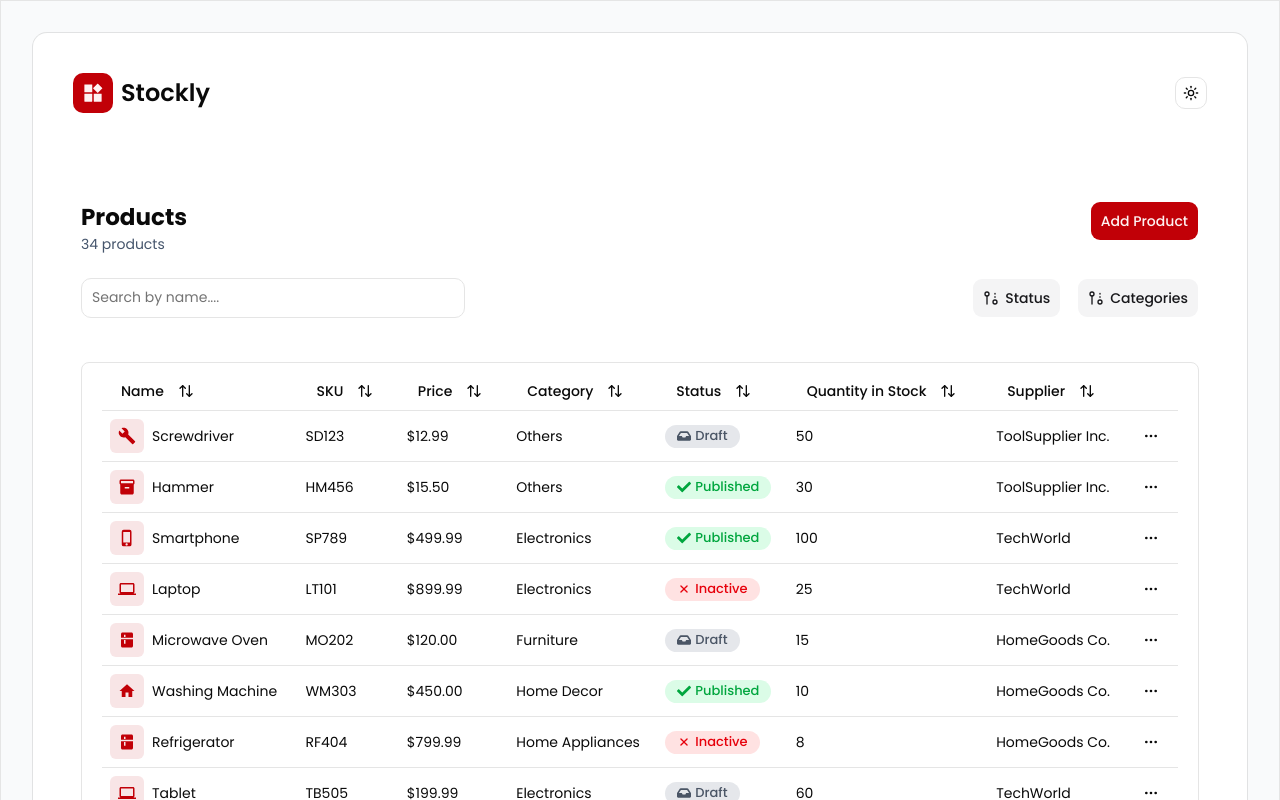
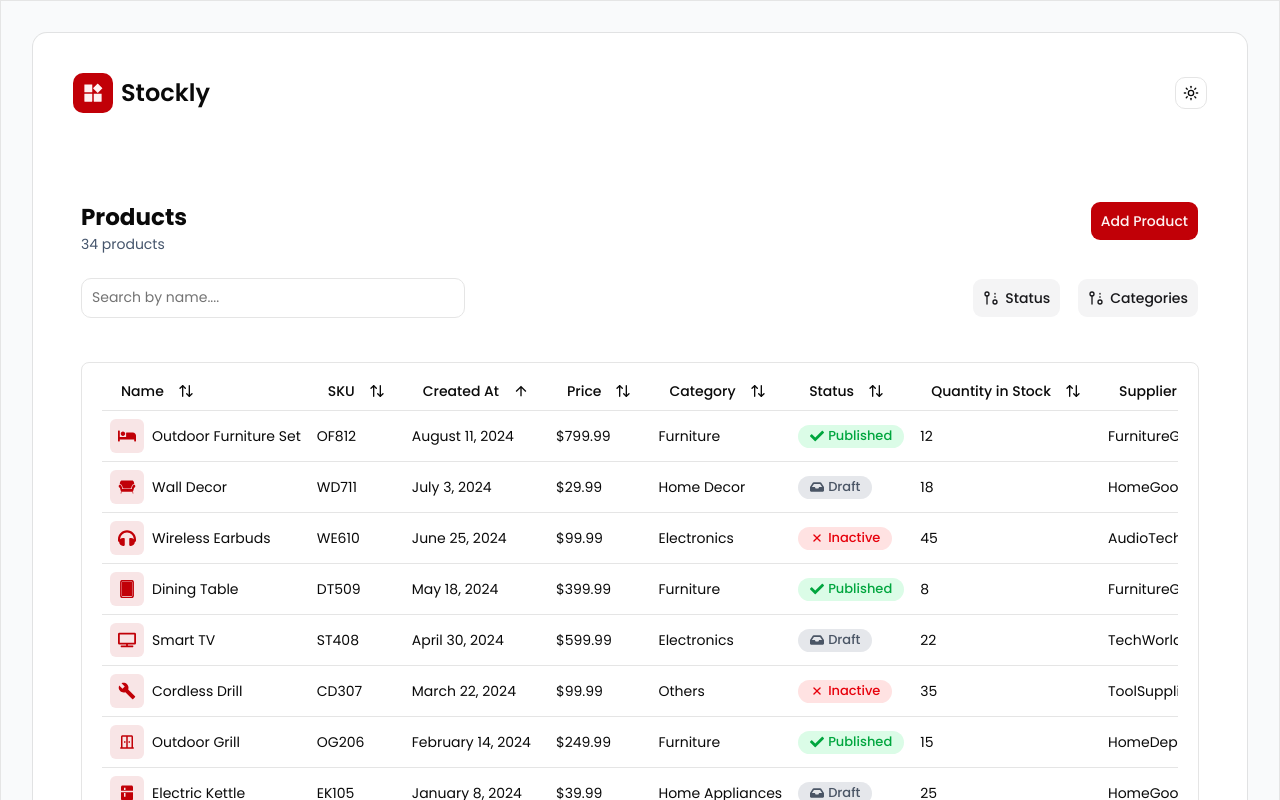
Before and after one commit to deepshikava/stockly, a Next.js app: page / in a window 1280 px wide. Shown: the top 800 px of the page. Built offline with nearby package versions, Linux system fonts and the light colour scheme.

Commit message:
Added created at column to the productTable

```diff
--- a/app/Products/columns.tsx
+++ b/app/Products/columns.tsx
@@ -97,6 +97,24 @@ export const columns: ColumnDef<Product>[] = [
     header: ({ column }) => <SortableHeader column={column} label="SKU" />,
   },
   {
+    accessorKey: "createdAt",
+    header: ({ column }) => (
+      <SortableHeader column={column} label="Created At" />
+    ),
+    cell: ({ getValue }) => {
+      const date = getValue<Date>();
+      return (
+        <span>
+          {date.toLocaleDateString("en-US", {
+            year: "numeric",
+            month: "long",
+            day: "numeric",
+          })}
+        </span>
+      );
+    },
+  },
+  {
     accessorKey: "price",
     header: ({ column }) => <SortableHeader column={column} label="Price" />,
     cell: ({ getValue }) => `$${getValue<number>().toFixed(2)}`,
```
